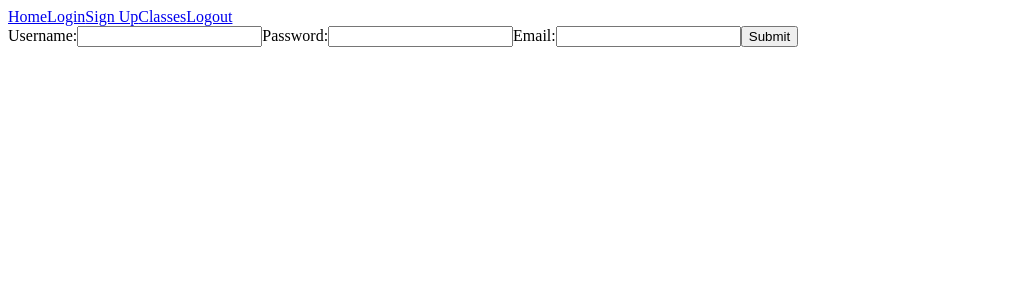
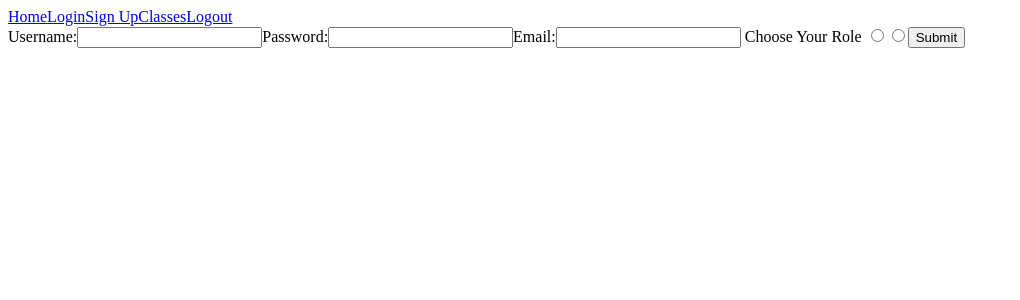
Before and after one commit to build-week-fitness-4/ft-anywhere-fitness-4, a React (Create React App) app in the folder fitness/frontend/: page /sign-up in a window 1280 px wide. Shown: the top 300 px of the page, without its empty margins (0-1020 px from the left). Built offline with nearby package versions, Linux system fonts and the light colour scheme.

Commit message:
First push to see if these are working

```diff
--- a/fitness/frontend/src/App.js
+++ b/fitness/frontend/src/App.js
@@ -2,8 +2,8 @@ import React from 'react';
 import { BrowserRouter as Router, Link, Route, Switch } from 'react-router-dom';
 // import ProtectedRoute from './components/ProtectedRoute';
 
-import InstructorLogin from './components/InstructorLogin';
-import InstructorSignUp from './components/InstructorSignUp';
+import Login from './components/Login';
+import SignUp from './components/SignUp';
 import DashBoard from './components/DashBoard'
 
 
@@ -28,11 +28,11 @@ function App() {
         {/* <ProtectedRoute exact path="/protected" component={InstructorDashboard} /> */}
 
             <Route path="/login">
-                <InstructorLogin />
+                <Login />
             </Route>
 
             <Route path="/sign-up">
-                <InstructorSignUp />
+                <SignUp />
             </Route>
 
             <Route path="/dashboard">
--- a/fitness/frontend/src/components/InstructorSignUp.js
+++ b/fitness/frontend/src/components/SignUp.js
@@ -56,6 +56,19 @@ const InstructorSignUp = (props) => {
                      value={formValues.email}
                      onChange={handleChanges}/>
 
+                     <label> Choose Your Role </label>
+
+                     <input id='instructor'
+                     name='instructor'
+                     type='radio'
+                     value='yes' />
+
+                    <input id='client'
+                     name='client'
+                     type='radio'
+                     value='yes' />
+
+
                  <button id='submit'>Submit</button>
              </form>
            </div>
```
Also changed, not shown: fitness/frontend/src/components/Login.js (renamed from fitness/frontend/src/components/InstructorLogin.js).
